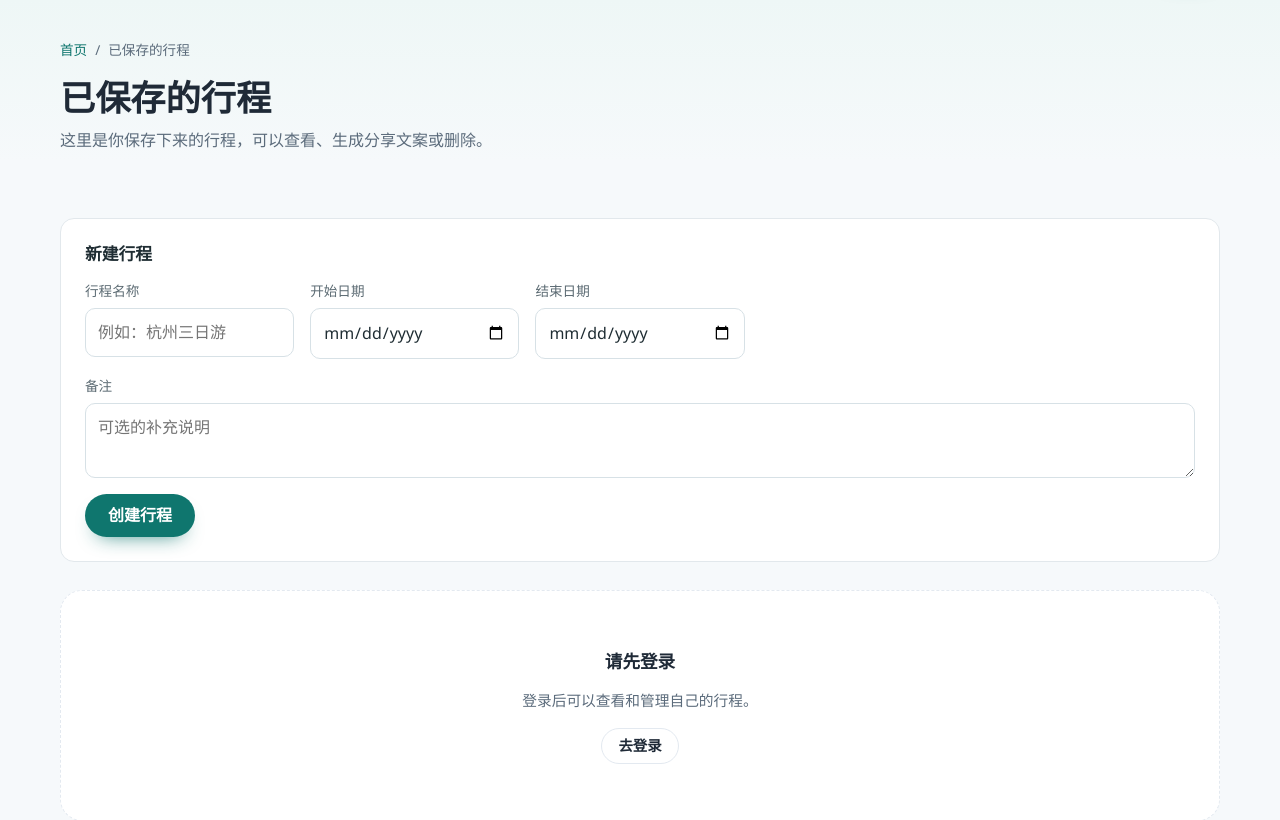
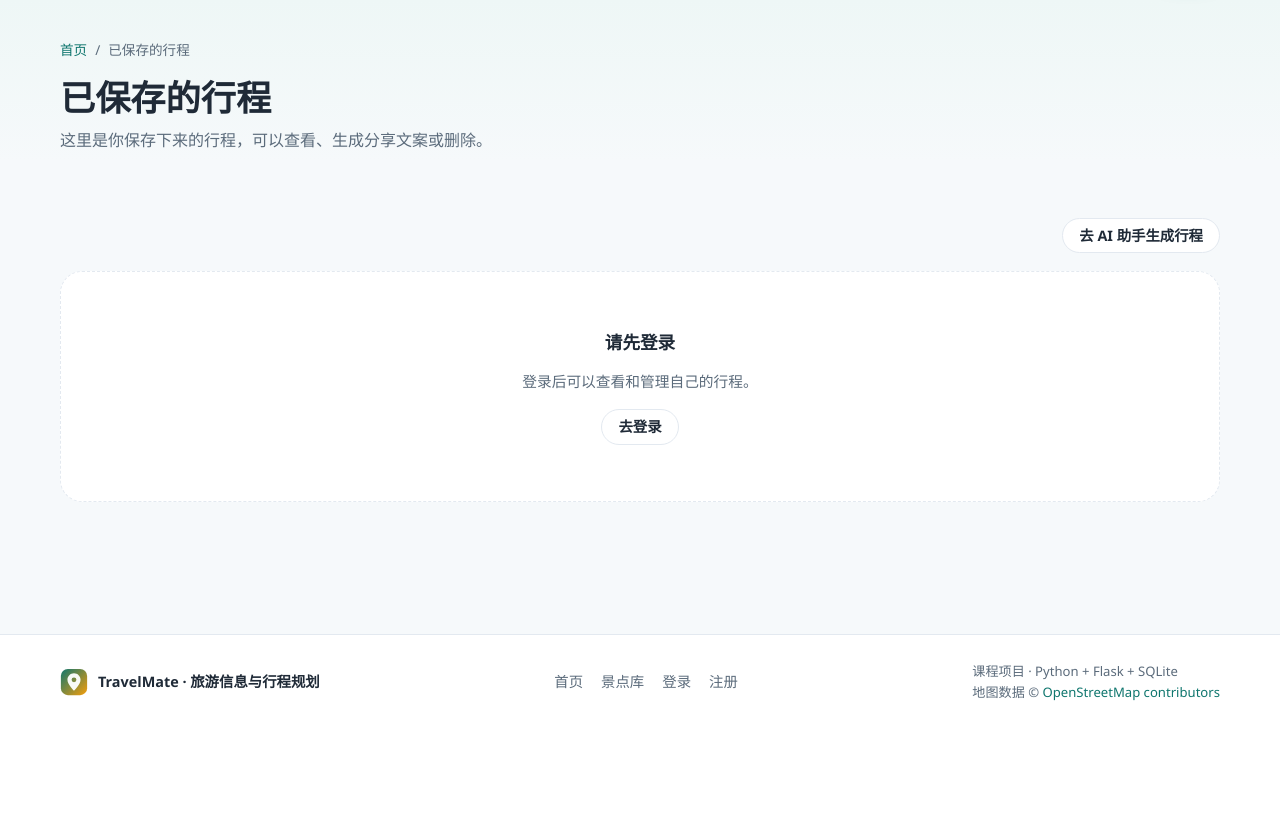
Before and after one commit to z4006/TravelMate, a Flask app: page /itineraries in a window 1280 px wide. Shown: the part 70-890 px from the top of the page. After the commit the page ends 771 px from the top, so only its background shows below. Run offline with Flask 3, Linux system fonts and the light colour scheme.

Commit message:
已保存行程页去掉创建表单并新增查看行程
- 移除页面内的“新建行程”表单，创建入口统一到 AI 助手
- 每张行程卡片新增“查看行程”，展开显示景点顺序、城市、游玩日期与备注
- 卡片顶部显示行程数量，并提供“去 AI 助手生成行程”入口
- 补充 itinerary-detail 样式

```diff
--- a/static/css/member-d.css
+++ b/static/css/member-d.css
@@ -305,3 +305,15 @@
     max-height: 320px;
     overflow-y: auto;
 }
+
+
+/* 行程详情展开块 */
+.itinerary-detail {
+    border: 1px solid #e2e8ec;
+    border-radius: 12px;
+    padding: 14px 16px;
+    background: #fafcfd;
+    display: flex;
+    flex-direction: column;
+    gap: 8px;
+}
--- a/static/js/itineraries.js
+++ b/static/js/itineraries.js
@@ -1,4 +1,4 @@
-/* TravelMate 已保存行程页（成员 D）：查看、生成文案、删除 */
+/* TravelMate 已保存行程页（成员 D）：查看行程、生成文案、删除 */
 (function (window, document) {
     'use strict';
 
@@ -69,13 +69,45 @@
         return box;
     }
 
-    function toggleCaption(card, text) {
-        var existing = card.querySelector('[data-caption-box]');
+    function buildDetailBox(itinerary) {
+        var box = ui.el('div', 'itinerary-detail');
+        box.setAttribute('data-detail-box', '1');
+
+        var attractions = itinerary.attractions || [];
+        if (!attractions.length) {
+            box.appendChild(ui.el('p', 'itinerary-notes', '这个行程还没有景点'));
+            return box;
+        }
+
+        box.appendChild(ui.el('h4', 'caption-title', '🗺️ 行程安排'));
+        var list = ui.el('ol', 'plan-items');
+        attractions.forEach(function (item) {
+            var li = ui.el('li', 'plan-item');
+            var link = ui.el('a', null, item.name || ('景点 #' + item.attraction_id));
+            link.href = ui.detailUrl(item.attraction_id);
+            li.appendChild(link);
+            if (item.city) {
+                li.appendChild(ui.el('span', 'plan-city', item.city));
+            }
+            if (item.visit_date) {
+                li.appendChild(ui.el('span', 'plan-note', '游玩日期 ' + item.visit_date));
+            }
+            if (item.notes) {
+                li.appendChild(ui.el('span', 'plan-note', item.notes));
+            }
+            list.appendChild(li);
+        });
+        box.appendChild(list);
+        return box;
+    }
+
+    function toggleBox(card, selector, builder) {
+        var existing = card.querySelector(selector);
         if (existing) {
             existing.parentNode.removeChild(existing);
             return;
         }
-        card.appendChild(buildCaptionBox(text));
+        card.appendChild(builder());
     }
 
     function generateCaption(card, button, itinerary, reload) {
@@ -84,12 +116,11 @@
             .then(function (data) {
                 ui.setBusy(button, false);
                 ui.toast('文案已生成', 'success');
-                var box = buildCaptionBox(data.caption || '');
                 var old = card.querySelector('[data-caption-box]');
                 if (old) {
                     old.parentNode.removeChild(old);
                 }
-                card.appendChild(box);
+                card.appendChild(buildCaptionBox(data.caption || ''));
                 reload();
             })
             .catch(function (error) {
@@ -119,12 +150,15 @@
             });
     }
 
-    function renderList(container, items, reload) {
+    function renderList(container, items, reload, countNode) {
         ui.clear(container);
+        if (countNode) {
+            countNode.textContent = items.length ? '共 ' + items.length + ' 个行程' : '';
+        }
         if (!items.length) {
             container.appendChild(ui.buildState(
                 '还没有保存的行程',
-                '去 AI 助手生成一份行程并保存，就会出现在这里。',
+                '去 AI 助手生成一份行程并点击保存，就会出现在这里。',
                 '去 AI 助手',
                 function () {
                     window.location.assign('/agent');
@@ -154,25 +188,33 @@
             if (attractions.length) {
                 var tags = ui.el('div', 'tag-list');
                 attractions.forEach(function (item) {
-                    var label = item.name ? item.name : ('景点 #' + item.attraction_id);
-                    tags.appendChild(ui.el('span', 'tag', label));
+                    tags.appendChild(ui.el('span', 'tag', item.name || ('景点 #' + item.attraction_id)));
                 });
                 card.appendChild(tags);
-            } else {
-                card.appendChild(ui.el('p', 'itinerary-notes', '还没有添加景点'));
             }
 
             var actions = ui.el('div', 'plan-actions');
+
+            var detailBtn = ui.el('button', 'btn btn-ghost btn-sm', '查看行程');
+            detailBtn.type = 'button';
+            detailBtn.addEventListener('click', function () {
+                toggleBox(card, '[data-detail-box]', function () {
+                    return buildDetailBox(itinerary);
+                });
+            });
+            actions.appendChild(detailBtn);
 
             if (itinerary.caption) {
                 var viewBtn = ui.el('button', 'btn btn-ghost btn-sm', '查看我的文案');
                 viewBtn.type = 'button';
                 viewBtn.addEventListener('click', function () {
-                    toggleCaption(card, itinerary.caption);
+                    toggleBox(card, '[data-caption-box]', function () {
+                        return buildCaptionBox(itinerary.caption);
+                    });
                 });
                 actions.appendChild(viewBtn);
             } else {
-                var genBtn = ui.el('button', 'btn btn-primary btn-sm', '✍️ 生成分享文案');
+                var genBtn = ui.el('button', 'btn btn-primary btn-sm', '生成分享文案');
                 genBtn.type = 'button';
                 genBtn.addEventListener('click', function () {
                     generateCaption(card, genBtn, itinerary, reload);
@@ -192,66 +234,17 @@
         });
     }
 
-    function createItinerary(form, reload) {
-        var errorNode = form.querySelector('[data-itinerary-error]');
-        var submit = form.querySelector('button[type="submit"]');
-        var title = (form.querySelector('[name="title"]').value || '').trim();
-        var startDate = form.querySelector('[name="start_date"]').value || '';
-        var endDate = form.querySelector('[name="end_date"]').value || '';
-        var notes = (form.querySelector('[name="notes"]').value || '').trim();
-
-        if (errorNode) {
-            errorNode.textContent = '';
-        }
-        if (!title) {
-            if (errorNode) {
-                errorNode.textContent = '请填写行程名称';
-            }
-            return;
-        }
-        if (startDate && endDate && endDate < startDate) {
-            if (errorNode) {
-                errorNode.textContent = '结束日期不能早于开始日期';
-            }
-            return;
-        }
-
-        var payload = { title: title, attractions: [] };
-        if (startDate) {
-            payload.start_date = startDate;
-        }
-        if (endDate) {
-            payload.end_date = endDate;
-        }
-        if (notes) {
-            payload.notes = notes;
-        }
-
-        ui.setBusy(submit, true, '创建中…');
-        api.post('/api/itineraries', payload).then(function () {
-            ui.setBusy(submit, false);
-            form.reset();
-            ui.toast('行程创建成功', 'success');
-            reload();
-        }).catch(function (error) {
-            ui.setBusy(submit, false);
-            if (errorNode) {
-                errorNode.textContent = error.message || '创建失败，请稍后重试';
-            }
-        });
-    }
-
     function load() {
         var container = document.querySelector('[data-itinerary-list]');
-        var form = document.querySelector('[data-itinerary-form]');
         if (!container) {
             return;
         }
+        var countNode = document.querySelector('[data-itinerary-count]');
 
         function reload() {
             ui.showSkeletons(container, 2);
             api.get('/api/itineraries').then(function (payload) {
-                renderList(container, ui.extractList(payload).items, reload);
+                renderList(container, ui.extractList(payload).items, reload, countNode);
             }).catch(function (error) {
                 if (error.status === 401) {
                     showLoginRequired(container);
@@ -267,13 +260,6 @@
             });
         }
 
-        if (form) {
-            form.addEventListener('submit', function (event) {
-                event.preventDefault();
-                createItinerary(form, reload);
-            });
-        }
-
         reload();
     }
 
--- a/templates/itineraries.html
+++ b/templates/itineraries.html
@@ -15,32 +15,9 @@
 
 <section class="section">
     <div class="container">
-        <div class="d-panel">
-            <h2 class="d-panel-title">新建行程</h2>
-            <form class="d-form" data-itinerary-form novalidate>
-                <div class="d-field">
-                    <label for="itinerary-title">行程名称</label>
-                    <input id="itinerary-title" name="title" type="text" maxlength="120"
-                           placeholder="例如：杭州三日游" required>
-                </div>
-                <div class="d-field">
-                    <label for="itinerary-start">开始日期</label>
-                    <input id="itinerary-start" name="start_date" type="date">
-                </div>
-                <div class="d-field">
-                    <label for="itinerary-end">结束日期</label>
-                    <input id="itinerary-end" name="end_date" type="date">
-                </div>
-                <div class="d-field d-field-wide">
-                    <label for="itinerary-notes">备注</label>
-                    <textarea id="itinerary-notes" name="notes" rows="2" maxlength="2000"
-                              placeholder="可选的补充说明"></textarea>
-                </div>
-                <div class="d-form-actions">
-                    <button class="btn btn-primary" type="submit">创建行程</button>
-                    <span class="d-form-error" data-itinerary-error role="alert"></span>
-                </div>
-            </form>
+        <div class="result-bar">
+            <p class="result-count" data-itinerary-count aria-live="polite"></p>
+            <a class="btn btn-ghost btn-sm" href="{{ url_for('pages.agent') }}">去 AI 助手生成行程</a>
         </div>
 
         <div class="d-list" data-itinerary-list aria-live="polite"></div>
```
